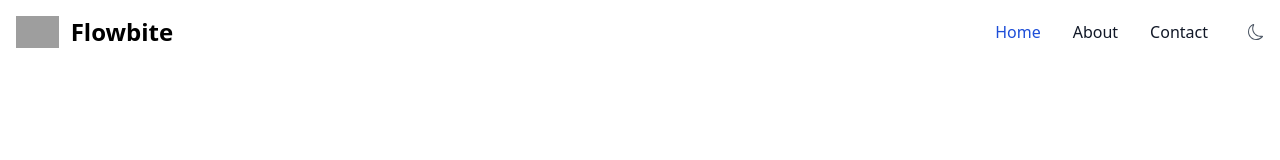
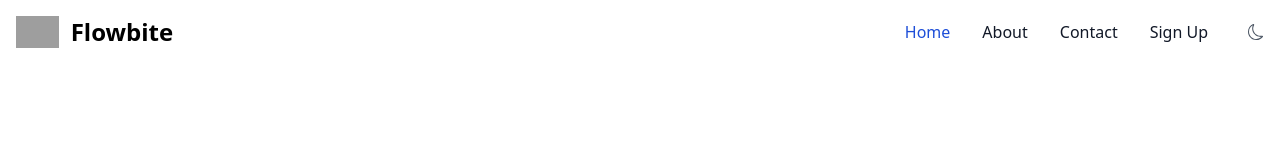
Before and after one commit to feyoayo/next-fullstack-note-app, a Next.js app: page /auth/login in a window 1280 px wide. Shown: the top 160 px of the page. Built offline with nearby package versions, Linux system fonts and the light colour scheme; grey boxes are pictures that could not be loaded.

Commit message:
fix user mode / fix auth header

```diff
--- a/src/backend/models/user.model.ts
+++ b/src/backend/models/user.model.ts
@@ -17,6 +17,10 @@ const UserSchema = new Schema<UserInterface>({
   password: {
     type: String,
   },
+  role: {
+    default: 'USER',
+    type: String,
+  }
 });
 
 export const UserModel: Model<UserInterface> =
--- a/src/components/ui/headers/auth-header.component.tsx
+++ b/src/components/ui/headers/auth-header.component.tsx
@@ -1,9 +1,12 @@
 import React from 'react';
 import Link from "next/link";
-import {ABOUT_PAGE, CONTACT_PAGE, HOME_PAGE} from "@/utils/constants/routes";
+import {ABOUT_PAGE, CONTACT_PAGE, HOME_PAGE, LOGIN_PAGE, REGISTRATION_PAGE} from "@/utils/constants/routes";
 import DarkModeSwitcher from "@/components/ui/dark-mode-switcher";
+import {useRouter} from "next/router";
 
 const AuthHeaderComponent = () => {
+    const router = useRouter()
+    const isRegistrationPage = router.pathname.includes(REGISTRATION_PAGE)
     return (
         <nav className="bg-white border-gray-200 dark:bg-gray-900">
             <div className="max-w-screen-xl flex flex-wrap items-center justify-between mx-auto p-4">
@@ -38,6 +41,18 @@ const AuthHeaderComponent = () => {
                             <Link href={CONTACT_PAGE}
                                className="block py-2 pl-3 pr-4 text-gray-900 rounded hover:bg-gray-100 md:hover:bg-transparent md:border-0 md:hover:text-blue-700 md:p-0 dark:text-white md:dark:hover:text-blue-500 dark:hover:bg-gray-700 dark:hover:text-white md:dark:hover:bg-transparent">Contact</Link>
                         </li>
+                        {!isRegistrationPage ? (
+                            <li>
+                                <Link href={REGISTRATION_PAGE}
+                                      className="block py-2 pl-3 pr-4 text-gray-900 rounded hover:bg-gray-100 md:hover:bg-transparent md:border-0 md:hover:text-blue-700 md:p-0 dark:text-white md:dark:hover:text-blue-500 dark:hover:bg-gray-700 dark:hover:text-white md:dark:hover:bg-transparent">Sign Up</Link>
+                            </li>
+                        ) : (
+                            <li>
+                                <Link href={LOGIN_PAGE}
+                                      className="block py-2 pl-3 pr-4 text-gray-900 rounded hover:bg-gray-100 md:hover:bg-transparent md:border-0 md:hover:text-blue-700 md:p-0 dark:text-white md:dark:hover:text-blue-500 dark:hover:bg-gray-700 dark:hover:text-white md:dark:hover:bg-transparent">Sign In</Link>
+                            </li>
+                        )}
+
                         <li>
                             <div className={'py-1 pl-2'}>
                                 <DarkModeSwitcher/>
--- a/src/types/auth.ts
+++ b/src/types/auth.ts
@@ -1,8 +1,12 @@
+
+export type ROLES = "ADMIN" | "USER"
+
 export interface UserInterface {
   email: string;
   password: string;
   firstName: string;
   lastName: string;
+  role?: ROLES
 }
 
 export interface UserAuthInterface {
--- a/src/utils/constants/routes.ts
+++ b/src/utils/constants/routes.ts
@@ -2,5 +2,6 @@
 
 export const HOME_PAGE = "/"
 export const LOGIN_PAGE = "/auth/login"
+export const REGISTRATION_PAGE = "/auth/registration"
 export const ABOUT_PAGE = '/about'
 export const CONTACT_PAGE = '/contact'
```
